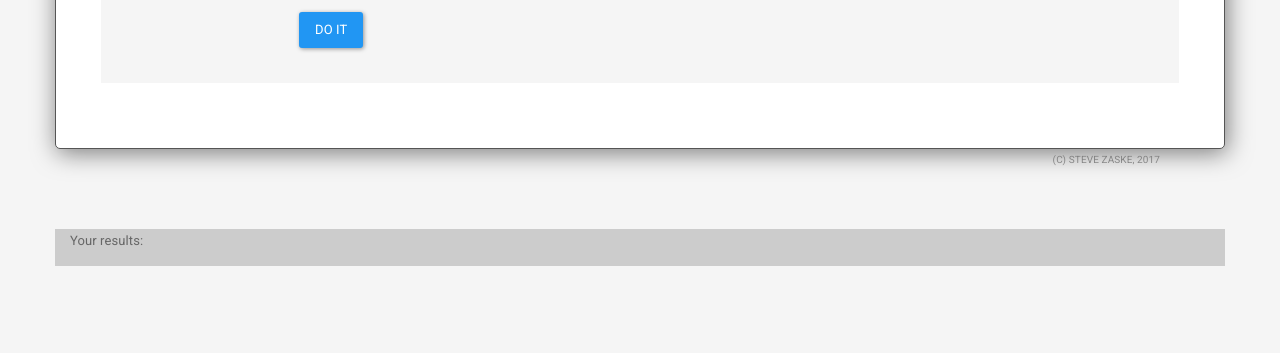
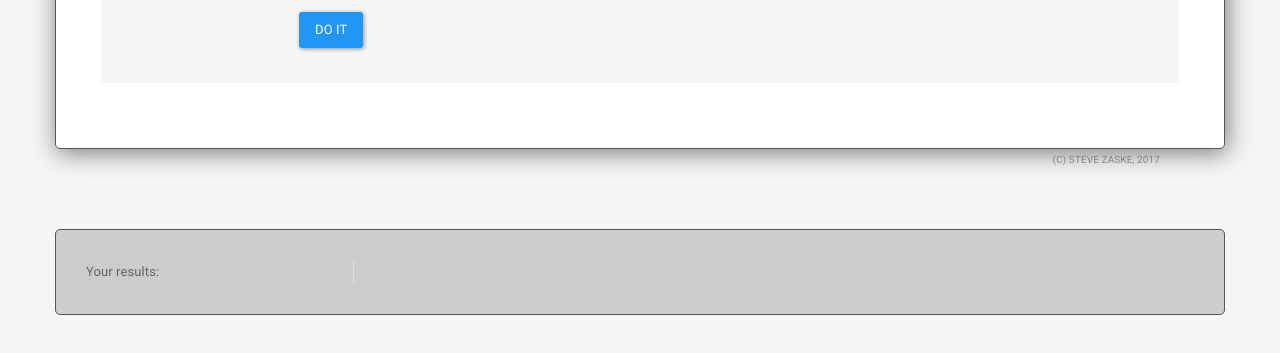
Before and after one commit to Epicodus-SZ/ping-pong, a plain HTML site: page index.html in a window 1280 px wide. Shown: the part 205-558 px from the top of the page. Drawn offline with Linux system fonts and the light colour scheme.

Commit message:
print results to the results DIV in HTML

```diff
--- a/css/styles.css
+++ b/css/styles.css
@@ -1,5 +1,21 @@
 .results {
   background-color: #ccc;
+  padding: 30px;
+  border: .4px solid #555;
+  border-radius: 5px;
+  -webkit-column-count: 4; /* Chrome, Safari, Opera */
+  -moz-column-count: 4; /* Firefox */
+  column-count: 4;
+  -webkit-column-gap: 40px; /* Chrome, Safari, Opera */
+  -moz-column-gap: 40px; /* Firefox */
+  column-gap: 40px;
+  -webkit-column-rule-style: solid; /* Chrome, Safari, Opera */
+  -moz-column-rule-style: solid; /* Firefox */
+  column-rule-style: solid;
+  -webkit-column-rule-width: 1px; /* Chrome, Safari, Opera */
+  -moz-column-rule-width: 1px; /* Firefox */
+  column-rule-width: 1px;
+  column-rule-color: #ddd;
 }
 
 
--- a/js/script.js
+++ b/js/script.js
@@ -25,5 +25,8 @@ $(document).ready(function() {
 });
 
 function displayResults(resultArray){
-  $("#results").text(resultArray);
+  $.each(resultArray, function(index, value){
+            $("#results").append(++index + ": " + value + '<br>');
+        });
+  // $("#results").text(resultArray);
 }
```
Also changed, not shown: index.html (+1 -2 lines).
